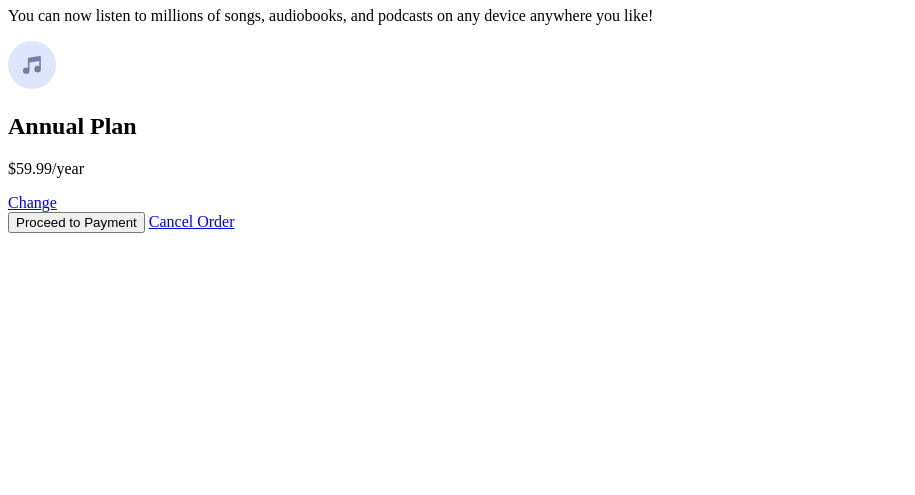
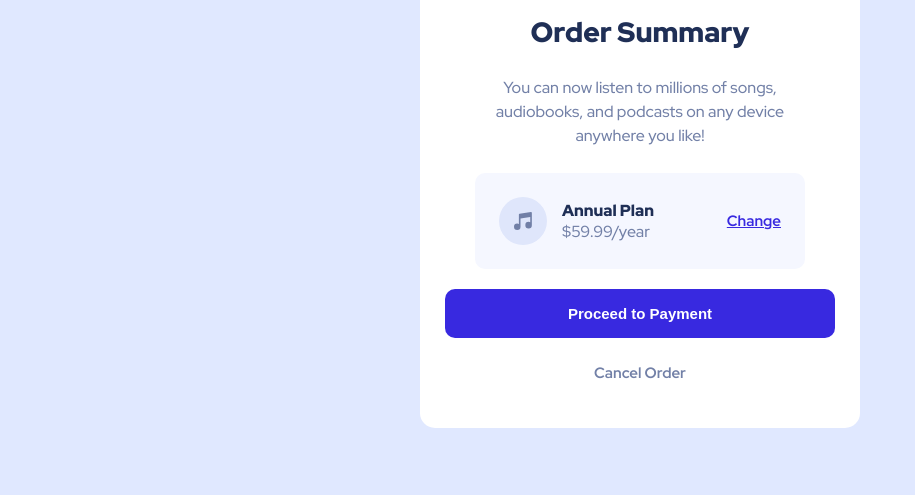
Before and after one commit to Lautaro-Aguilar/order-summary-component, a plain HTML site: page index.html in a window 1280 px wide. Shown: the part 305-800 px from the top of the page, without its empty margins (0-915 px from the left). Drawn offline with Linux system fonts and the light colour scheme.

Commit message:
update files

```diff
--- a/index.html
+++ b/index.html
@@ -16,22 +16,26 @@
 </head>
 <body>
   <main class="container">
-    <img src="./images/illustration-hero.svg" alt="hero">
+    <img src="./images/illustration-hero.svg" alt="hero" class="hero-image">
     <div class="card">
       <h1 class="title">Order Summary</h1>
 
       <p class="desc">You can now listen to millions of songs, audiobooks, and podcasts on any device anywhere you like!</p>
 
       <div class="plan-container">
-        <img src="./images/icon-music.svg" alt="music icon">
-          <div class="plan-text">
-            <h2 class="plan-name">Annual Plan</h2>
-            <p class="plan-price">$59.99/year</p>
+        <div class="plan-left">
+          <img src="./images/icon-music.svg" alt="music icon">
+            <div class="plan-text">
+              <p class="plan-name">Annual Plan</p>
+              <p class="plan-price">$59.99/year</p>
+            </div>
+        </div>
+          <div class="plan-right">
+            <a href="#" class="btn-change">Change</a>
           </div>
-        <a href="#">Change</a>
       </div>
-      <input type="submit" value="Proceed to Payment">
-      <a href="#">Cancel Order</a>
+      <button type="submit" class="btn-payment">Proceed to Payment</button>
+      <a href="#" class="btn-cancel">Cancel Order</a>
     </div>
   </main>
 </body>
--- a/style.css
+++ b/style.css
@@ -0,0 +1,159 @@
+@import url('https://fonts.googleapis.com/css2?family=Red+Hat+Display:wght@500;700;900&display=swap');
+html {
+    /* 1rem = 10px */
+    font-size: 62.5%;
+    box-sizing: border-box;
+    font-family: 'Red Hat Display', sans-serif;
+  }
+*,*:before, *:after {
+    box-sizing: inherit;
+    margin: 0;
+    padding: 0;
+}
+
+body {
+    display: grid;
+    place-items: center;
+    min-height: 100vh;
+    background-color: hsl(225, 100%, 94%);
+    margin: 0;
+}
+
+.container {
+    max-width: 32.7rem;
+    display: block;
+    overflow: hidden;
+    margin-left: 1.5em;
+    margin-right: 1.5em;
+}
+
+.hero-image {
+    width: 100%;
+    height: auto;
+    display: block;
+    border-radius: 1.5rem 1.5rem 0 0;
+}
+
+.card {
+    margin-top: 0;
+    background-color: white;
+    padding: 2rem 2.5rem;
+    border-radius: 0 0 1.5rem 1.5rem;
+}
+
+
+.title {
+    font-size: 2.2rem;
+    font-weight: 900;
+    text-align: center;
+    margin: 1.5rem 0;
+    color: hsl(223, 47%, 23%);
+}
+.desc {
+    font-size: 1.6rem;
+    color: hsl(224, 23%, 55%);
+    text-align: center;
+    margin: 2.5rem 0;
+    line-height: 1.5;
+}
+
+.plan-container {
+    display: flex;
+    flex-direction: row;
+    justify-content: space-between;
+    align-items: center;
+    background-color: hsl(225, 100%, 98%);
+    padding: 1.5rem;
+    border-radius: 1rem;
+    margin: 2.5rem 0;
+}
+
+.plan-left {
+    display: flex;
+    gap: 1.5rem;
+}
+
+.plan-text {
+    display: flex;
+    flex-direction: column;
+    justify-content: center;
+    text-align: left;
+}
+.plan-name {
+    font-size: 1.6rem;
+    color: hsl(223, 47%, 23%);
+    font-weight: 900;
+    margin: 0;
+}
+
+.plan-price {
+    font-size: 1.2rem;
+    color: hsl(224, 23%, 55%);
+    margin: 0;
+}
+
+.btn-change {
+    font-size: 1.2rem;
+    font-weight: 700;
+    color: hsl(245, 75%, 52%);
+}
+
+.btn-payment {
+    display: block;
+    width: 100%;
+    border: none;
+    background-color: hsl(245, 75%, 52%);
+    color: white;
+    font-size: 1.5rem;
+    font-weight: 500;
+    border-radius: 1rem;
+    cursor: pointer;
+    font-weight: 700;
+    padding: 1.6rem;
+}
+
+.btn-cancel {
+    display: block;
+    text-align: center;
+    margin: 2.5rem auto;
+    font-size: 1.5rem;
+    font-weight: 700;
+    color: hsl(224, 23%, 55%);
+    text-decoration: none;
+}
+
+.btn-payment:hover {
+    background-color: hsla(245, 75%, 52%, 0.692);
+}
+
+.btn-change:hover {
+    color: hsla(245, 75%, 52%, 0.692);
+}
+
+.btn-cancel:hover {
+    color: hsl(223, 47%, 23%);
+}
+
+@media (min-width: 450px) {
+    .container {
+        max-width: 44rem;
+    }
+    .title {
+        font-size: 2.8rem;
+    }
+    .desc {
+        font-size: 1.6rem;
+        padding-left: 3em;
+        padding-right: 3em;
+    }
+    .plan-container {
+        margin: 0 3em 2em 3em;
+        padding: 2.4rem;
+    }
+    .plan-price{
+        font-size: 1.6rem;
+    }
+    .btn-change {
+        font-size: 1.5rem;
+    }
+}
```
